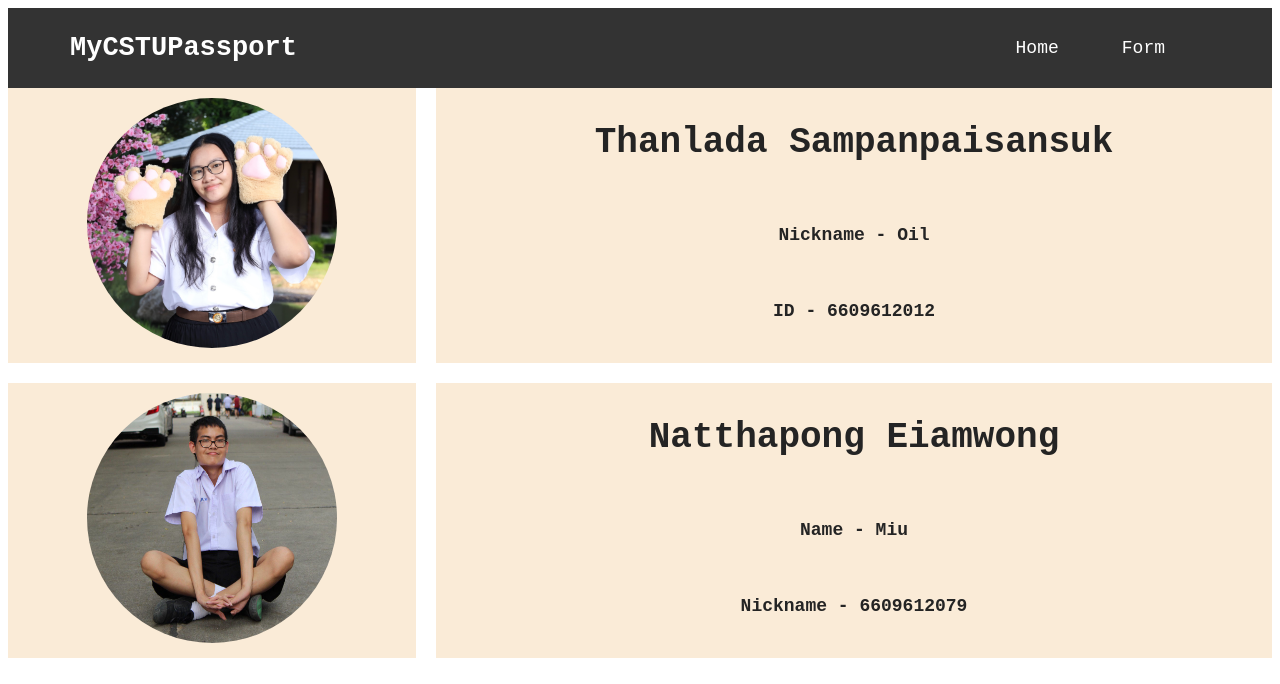
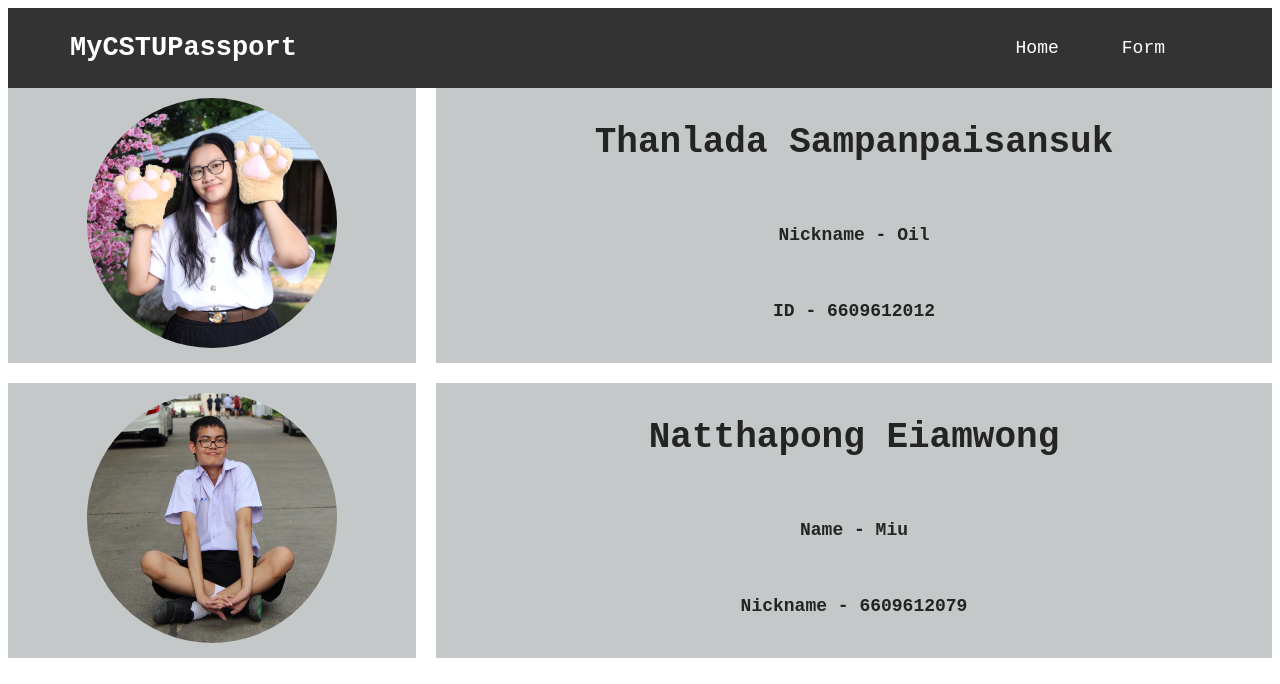
Before and after one commit to oilTS/CS100-Project-G45, a plain HTML site: page index.html in a window 1280 px wide. Shown: the top 684 px of the page. Drawn offline with Linux system fonts and the light colour scheme.

Commit message:
fix color1

```diff
--- a/css/style.css
+++ b/css/style.css
@@ -5,7 +5,7 @@ html {
 
 .content {
   color: #242424;
-  background-color: antiquewhite;
+  background-color: #2334;
   font-weight: 600;
   text-align: center;
   box-sizing: border-box;
```
